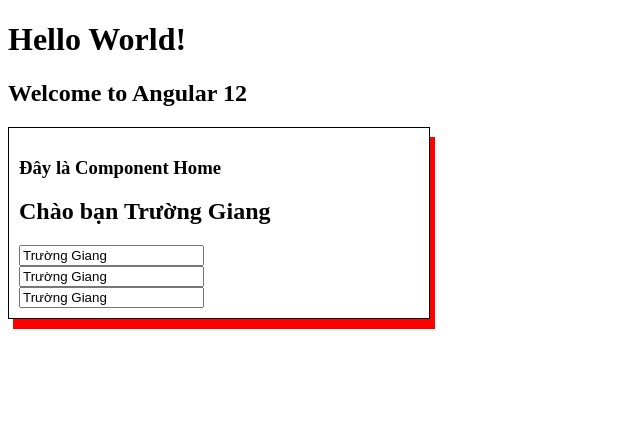
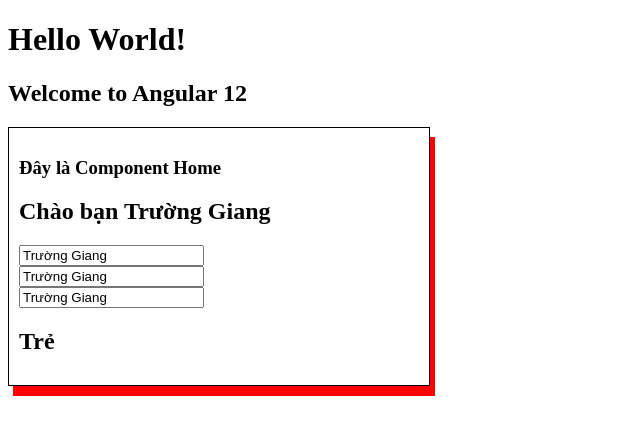
Before and after one commit to tyangk1/Angular12, an Angular app: page / in a window 1280 px wide. Shown: the top 434 px of the page, without its empty margins (0-640 px from the left). Built offline with nearby package versions, Linux system fonts and the light colour scheme.

Commit message:
Data Binding - ngIf

```diff
--- a/src/app/home/home.component.html
+++ b/src/app/home/home.component.html
@@ -6,4 +6,7 @@
   <input type="text" [value]="name" title="Đây là {{name}}">
   <br/>
   <input type="text" [value]="name" [title]="'Đây là ' + name">
+
+  <h2 *ngIf="age > 18">Già</h2>
+  <h2 *ngIf="age <= 18">Trẻ</h2>
 </div>
--- a/src/app/home/home.component.ts
+++ b/src/app/home/home.component.ts
@@ -8,6 +8,7 @@ import { Component, OnInit } from '@angular/core';
 export class HomeComponent implements OnInit {
 
   public name= 'Trường Giang';
+  public age = 15;
 
   constructor() { }
 
```
